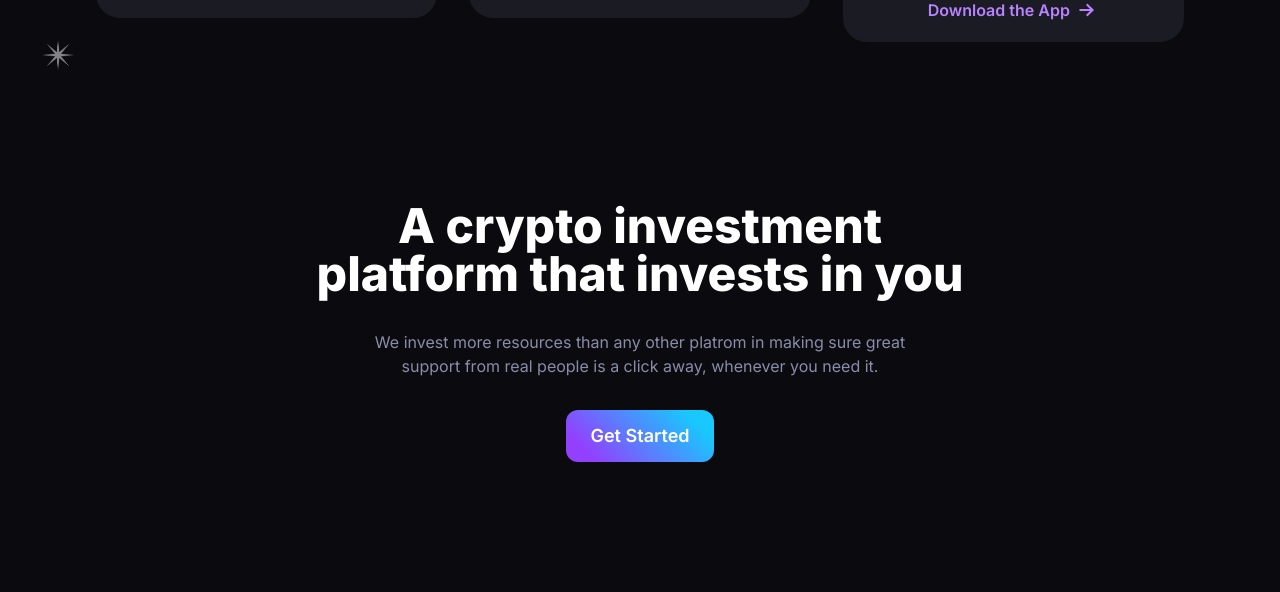
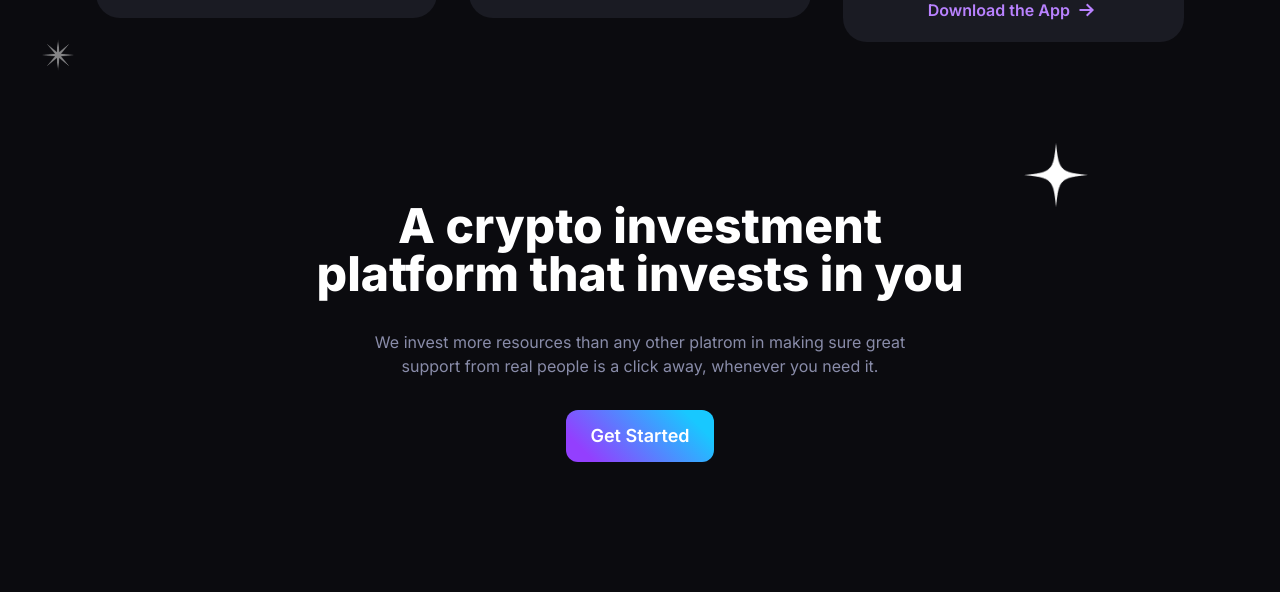
Before and after one commit to gift56/coinflip, a Vue app: page / in a window 1280 px wide. Shown: the part 1040-1632 px from the top of the page. Built offline with nearby package versions, Linux system fonts and the light colour scheme.

Commit message:
working on some updated

```diff
--- a/src/components/Invest.vue
+++ b/src/components/Invest.vue
@@ -1,5 +1,5 @@
 <template>
-  <section class="w-full">
+  <section class="w-full relative overflow-hidden">
     <div class="container">
       <div class="flex flex-col w-full items-center justify-center gap-8 py-20">
         <h1 class="text-2xl font-extrabold md:text-5xl text-center">
@@ -22,6 +22,11 @@
         </RouterLink>
       </div>
     </div>
+    <img
+      src="../assets/image/heroImage4.png"
+      alt="star"
+      class="absolute top-[5%] right-[15%] w-16 h-16 hidden lg:block animate-pulse"
+    />
   </section>
 </template>
 
```
